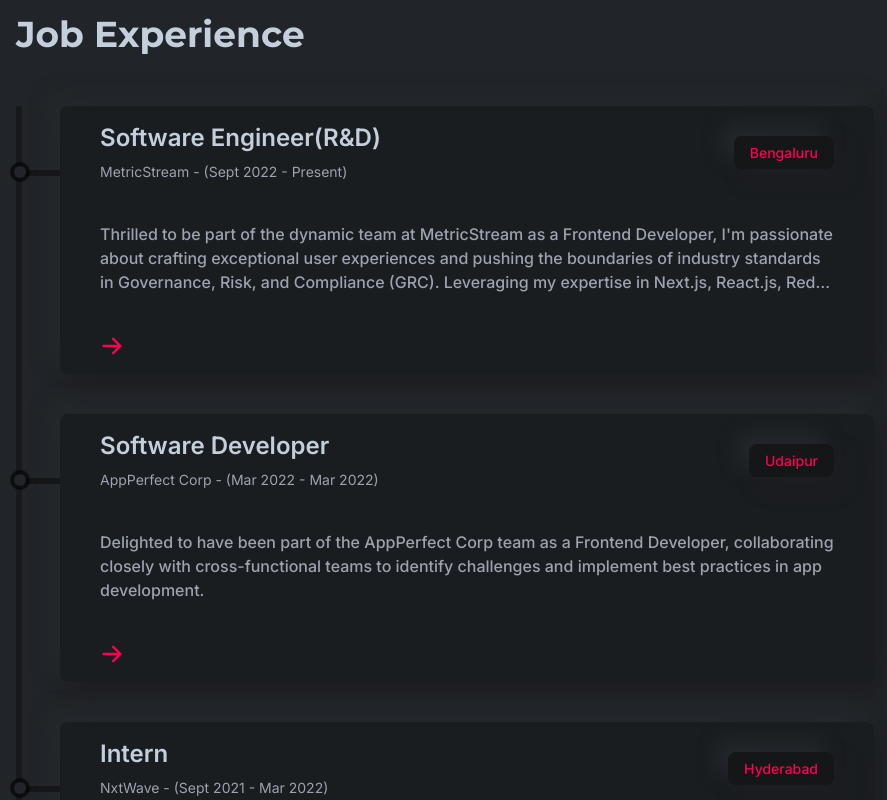
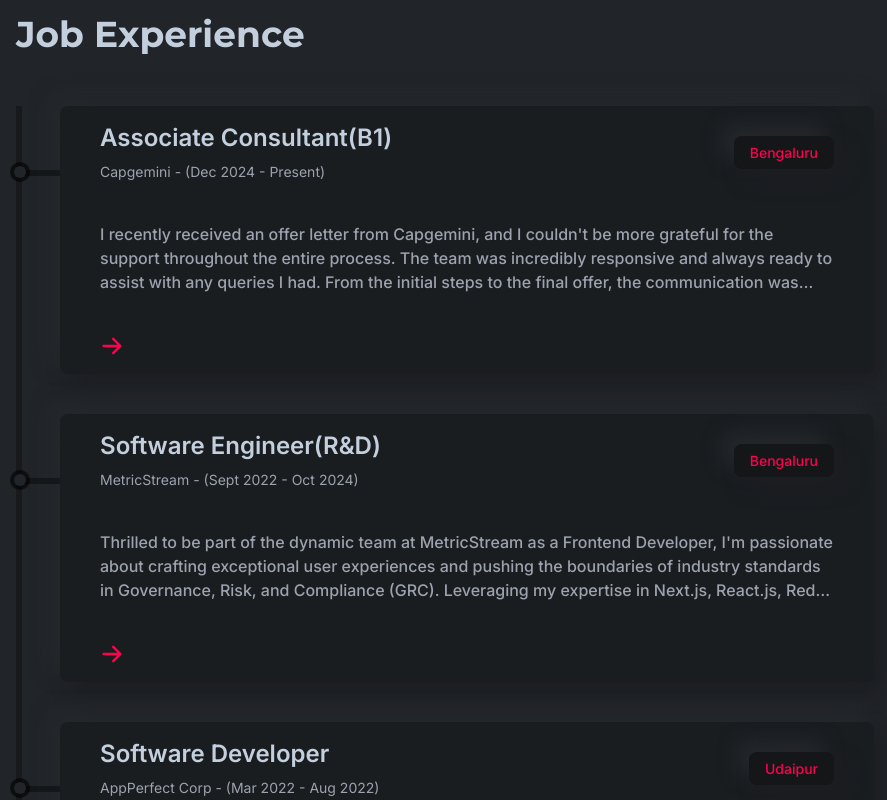
Before and after one commit to chandu-0214/portfolio-v1, a Next.js app: page /portfolio in a window 1280 px wide. Shown: the part 3120-3920 px from the top of the page, without its empty margins (0-887 px from the left). Built offline with nearby package versions, Linux system fonts and the light colour scheme.

Commit message:
updated role position

```diff
--- a/src/app/constants/constants.ts
+++ b/src/app/constants/constants.ts
@@ -403,8 +403,16 @@
 
 export const WorkExperienceData = [
   {
+    title: "Associate Consultant(B1)",
+    subTitle: "Capgemini - (Dec 2024 - Present)",
+    result: "Bengaluru",
+    modalttile: "Senior Frontend Developer",
+    modalDes: ["working for Comcast.........."],
+    des: `I recently received an offer letter from Capgemini, and I couldn't be more grateful for the support throughout the entire process. The team was incredibly responsive and always ready to assist with any queries I had. From the initial steps to the final offer, the communication was seamless, and I felt genuinely supported at every stage. Their professionalism and dedication made the experience smooth and reassuring. I highly recommend their services to anyone looking to join a fantastic company like Capgemini!`,
+  },
+  {
     title: "Software Engineer(R&D)",
-    subTitle: "MetricStream - (Sept 2022 - Present)",
+    subTitle: "MetricStream - (Sept 2022 - Oct 2024)",
     result: "Bengaluru",
     modalttile: "Experienced Frontend Developer",
     modalDes: [
@@ -418,7 +426,7 @@
   },
   {
     title: "Software Developer",
-    subTitle: "AppPerfect Corp - (Mar 2022 - Mar 2022)",
+    subTitle: "AppPerfect Corp - (Mar 2022 - Aug 2022)",
     result: "Udaipur",
     modalttile: "Experienced Frontend Developer",
     links: ["https://www.amplabs.ai/"],
```
